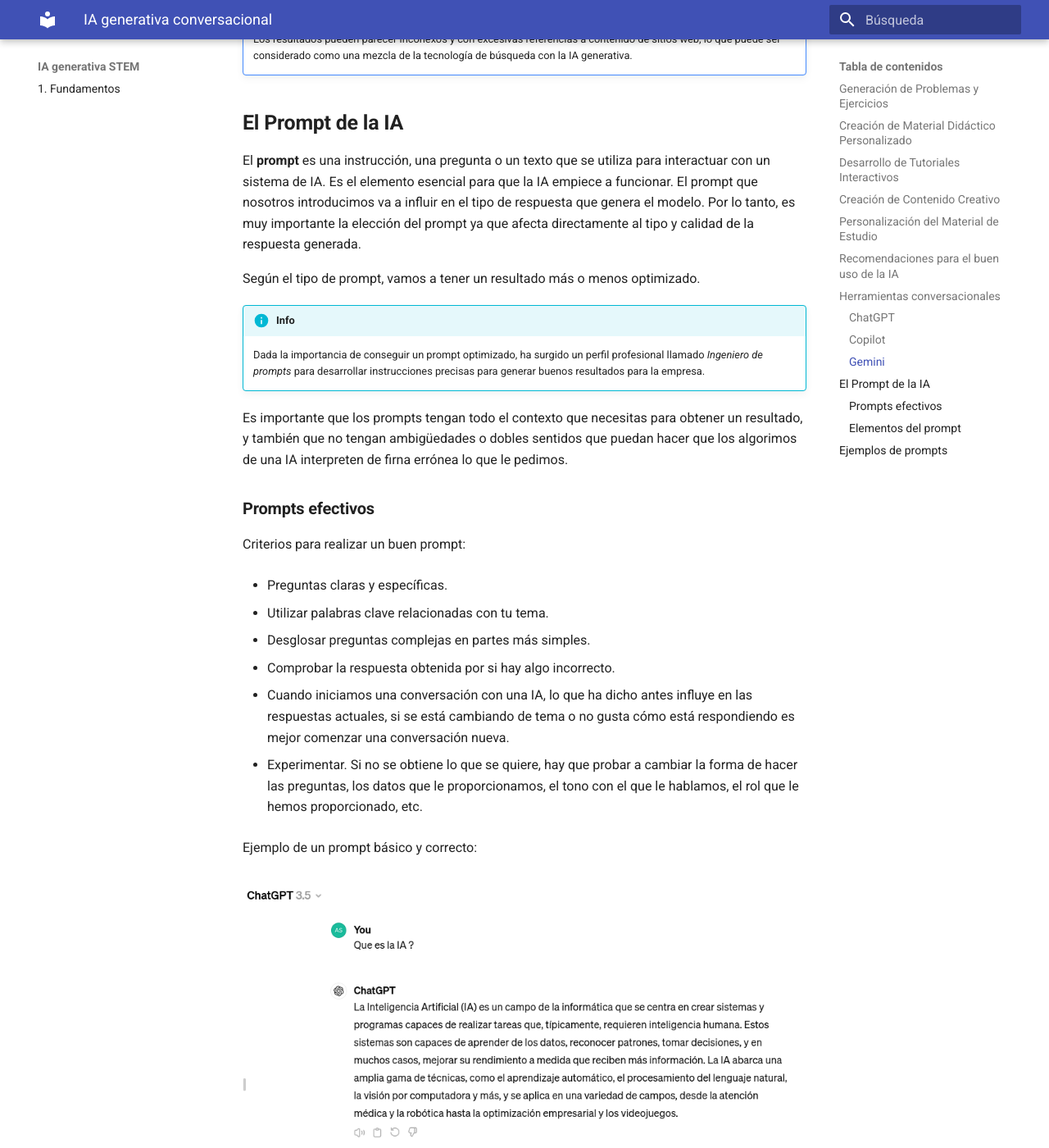
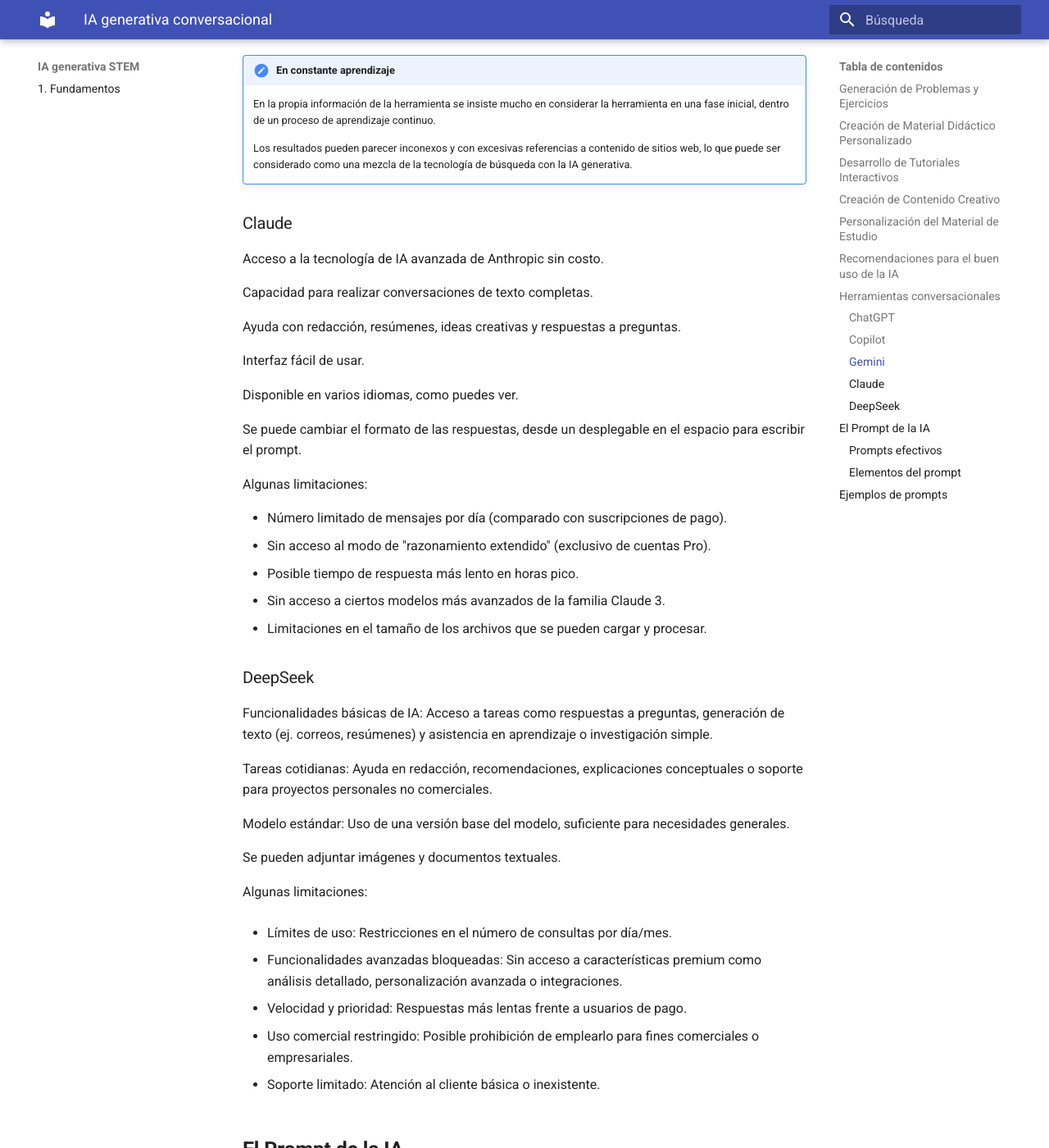
Before and after one commit to Formacion-RM/IAgenerativaSTEM, an MkDocs documentation site: the page built from docs/conversa.md, in a window 1280 px wide and 1400 px high, scrolled down 5543 px. Shown: the whole window at 82% size. Built offline with MkDocs 1.6.1 and Material for MkDocs 9.7.7, drawn with Linux system fonts in a browser that asks for light colours; some of the changed text lies outside the part shown.

Commit message:
Claude y deepseek tambien están mencionados.

```diff
--- a/docs/conversa.md
+++ b/docs/conversa.md
@@ -64,6 +64,7 @@
 El **prompt** es el texto que se redacta para comunicar las instrucciones a la IA. Una elaboración adecuada ayuda a obtener resultados satisfactorios.
 
 Algunos consejos básicos:
+
 - Realizar preguntas claras y concisas.
 - Usar palabras claves del tema.
 - Desglosar preguntas complejas en preguntas más simples.
@@ -157,6 +158,51 @@
 
     Los resultados pueden parecer inconexos y con excesivas referencias a contenido de sitios web, lo que puede ser considerado como una mezcla de la tecnología de búsqueda con la IA generativa.
 
+### Claude
+
+Acceso a la tecnología de IA avanzada de Anthropic sin costo.
+
+Capacidad para realizar conversaciones de texto completas.
+
+Ayuda con redacción, resúmenes, ideas creativas y respuestas a preguntas.
+
+Interfaz fácil de usar.
+
+Disponible en varios idiomas, como puedes ver.
+
+Se puede cambiar el formato de las respuestas, desde un desplegable en el espacio para escribir el prompt.
+
+
+Algunas limitaciones:
+
+- Número limitado de mensajes por día (comparado con suscripciones de pago).
+- Sin acceso al modo de "razonamiento extendido" (exclusivo de cuentas Pro).
+- Posible tiempo de respuesta más lento en horas pico.
+- Sin acceso a ciertos modelos más avanzados de la familia Claude 3.
+- Limitaciones en el tamaño de los archivos que se pueden cargar y procesar.
+
+### DeepSeek
+
+Funcionalidades básicas de IA: Acceso a tareas como respuestas a preguntas, generación de texto (ej. correos, resúmenes) y asistencia en aprendizaje o investigación simple.
+
+Tareas cotidianas: Ayuda en redacción, recomendaciones, explicaciones conceptuales o soporte para proyectos personales no comerciales.
+
+Modelo estándar: Uso de una versión base del modelo, suficiente para necesidades generales.
+
+Se pueden adjuntar imágenes y documentos textuales.
+
+
+Algunas limitaciones:
+
+- Límites de uso: Restricciones en el número de consultas por día/mes.
+
+- Funcionalidades avanzadas bloqueadas: Sin acceso a características premium como análisis detallado, personalización avanzada o integraciones.
+
+- Velocidad y prioridad: Respuestas más lentas frente a usuarios de pago.
+
+- Uso comercial restringido: Posible prohibición de emplearlo para fines comerciales o empresariales.
+
+- Soporte limitado: Atención al cliente básica o inexistente.
 
 ## **El Prompt de la IA**
 
```
